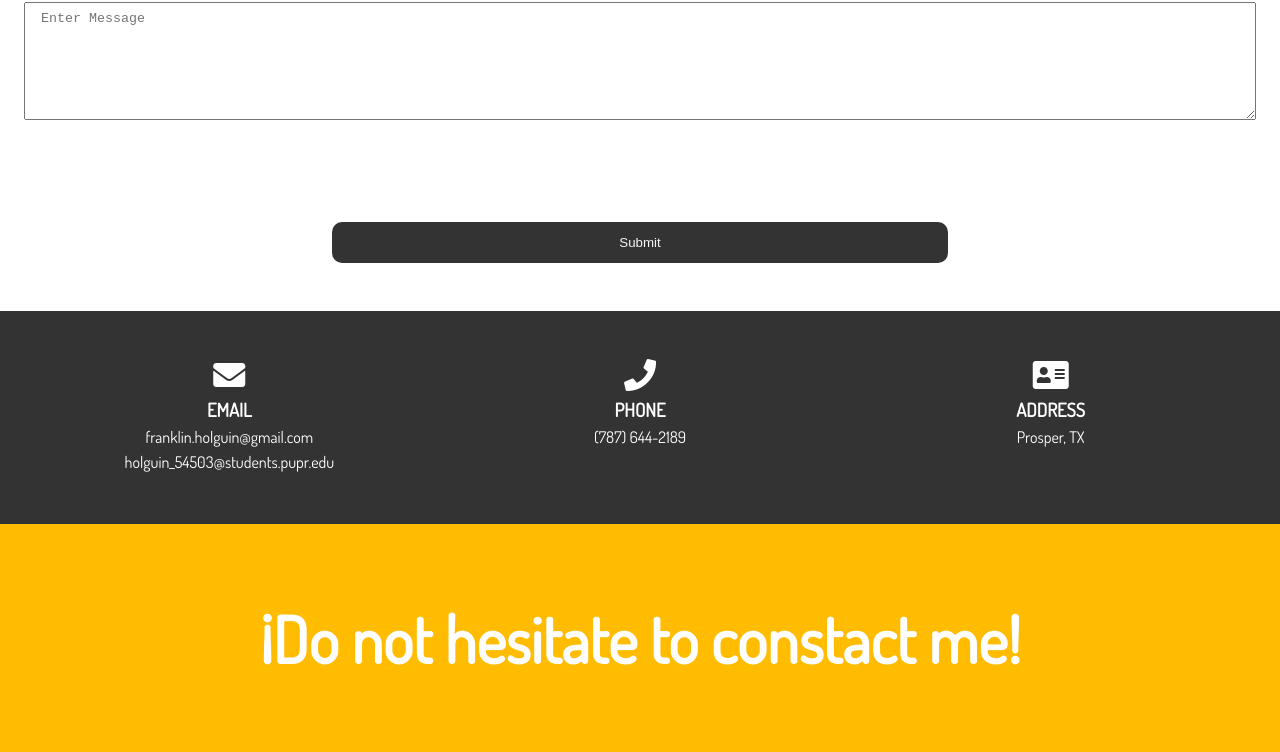
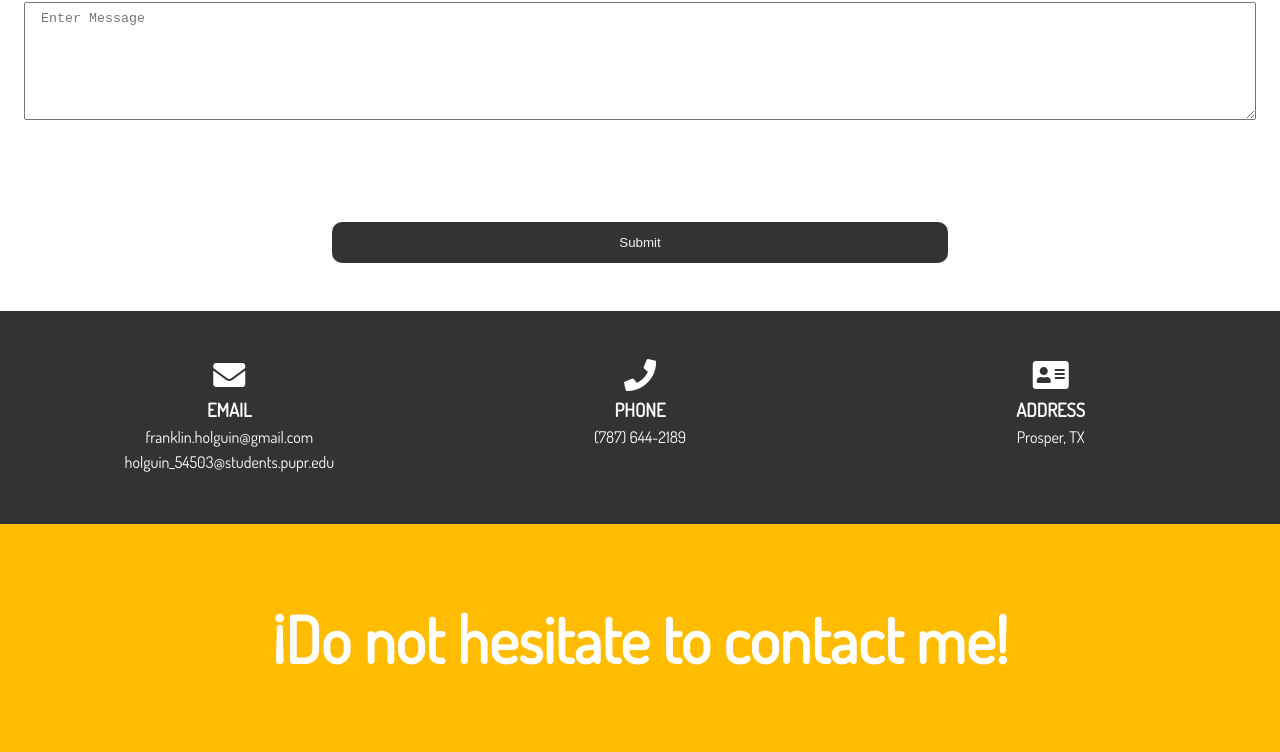
Before and after one commit to franklinholguin/portfolio_web, a website: page dist/contact.html in a window 1280 px wide. Shown: the part 398-1150 px from the top of the page. Drawn offline with Linux system fonts and the light colour scheme.

Commit message:
Some changes

```diff
--- a/dist/contact.html
+++ b/dist/contact.html
@@ -110,7 +110,7 @@
     <!-- Section C: Tagline -->
     <section id="contact-c" class="bg-main py-4">
       <div class="container">
-        <h1>¡Do not hesitate to constact me!</h1>
+        <h1>¡Do not hesitate to contact me!</h1>
       </div>
     </section>
 
```
